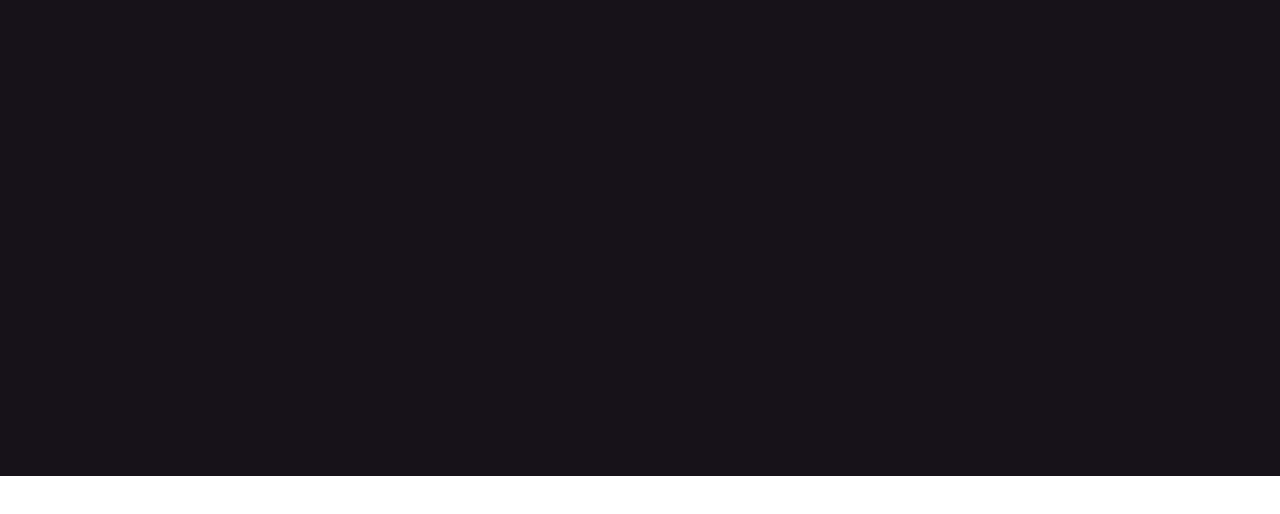
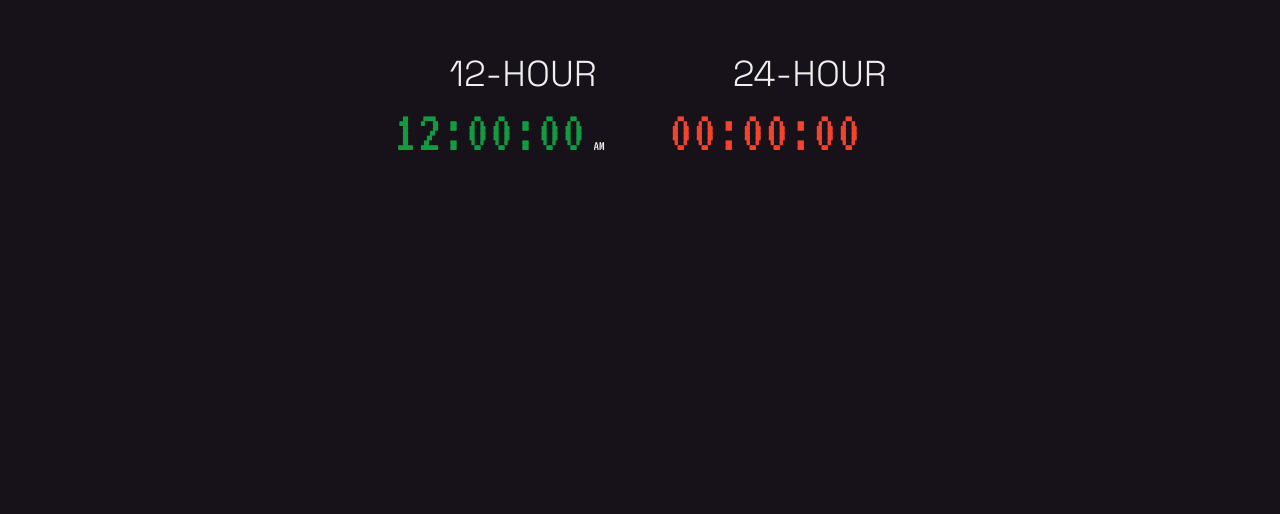
Before and after one commit to functionfaiecho/enhancedclock, a Next.js app: page / in a window 1280 px wide. Shown: the part 324-838 px from the top of the page. Before the commit the page ends 800 px from the top, so only its background shows below. Built offline with nearby package versions, Linux system fonts and the light colour scheme.

Commit message:
Clock component mostly complete.

```diff
--- a/app/(components)/Clock.tsx
+++ b/app/(components)/Clock.tsx
@@ -1,18 +1,55 @@
 "use client";
 
 import Head from "next/head";
-
-/* Component for Clock. This is where the 12 and 24 hour clocks will be placed.
-    Google Fonts are used. This has been updated in the tailwind.config.ts file.*/
+import React, { useState } from "react";
+import {
+  changeHour,
+  changeMinute,
+  changeSecond,
+  toggleAMPM,
+  convertTo24HourFormat,
+} from "../utils/clockUtils";
 
 const Clock: React.FC = () => {
+  // State for hours, minutes, seconds, and AM/PM
+  const [hour12, setHour12] = useState(12);
+  const [minute, setMinute] = useState(0);
+  const [second, setSecond] = useState(0);
+  const [isAM, setIsAM] = useState(true);
+
+  const hour24 = convertTo24HourFormat(hour12, isAM);
+
   return (
-    <div>
+    <div className="flex justify-center items-center h-screen">
       <Head>
         <link rel="preconnect" href="https://fonts.googleapis.com" />
         <link rel="preconnect" href="https://fonts.gstatic.com" crossOrigin="anonymous" />
-        <link href="https://fonts.googleapis.com/css2?family=VT323&display=swap" rel="stylesheet" />
+        <link href="https://fonts.googleapis.com/css2?family=Space+Grotesk:wght@300,400,500,600,700&family=VT323&display=swap" rel="stylesheet" />
       </Head>
+      <div className="flex space-x-16">
+        {/* 12-hour clock */}
+        <div>
+          <h2 className="text-textColour text-4xl mb-2 ml-14 font-clockDesc">12-HOUR</h2>
+          <div className="text-clockDigit12 text-6xl font-digitalClock">
+            <span>{hour12.toString().padStart(2, "0")}</span>:
+            <span>{minute.toString().padStart(2, "0")}</span>:
+            <span>{second.toString().padStart(2, "0")}</span>
+            <span className="text-textColour text-sm ml-2 cursor-pointer" onClick={() => toggleAMPM(setIsAM)}>
+              {isAM ? "AM" : "PM"}
+            </span>
+          </div>
+        </div>
+
+        {/* 24-hour clock */}
+        <div>
+          <h2 className="text-textColour text-4xl mb-2 ml-16 font-clockDesc">24-HOUR</h2>
+          <div className="text-clockDigit24 text-6xl font-digitalClock">
+            <span>{hour24.toString().padStart(2, "0")}</span>:
+            <span>{minute.toString().padStart(2, "0")}</span>:
+            <span>{second.toString().padStart(2, "0")}</span>
+          </div>
+        </div>
+      </div>
     </div>
   );
 };
--- a/app/page.tsx
+++ b/app/page.tsx
@@ -1,9 +1,10 @@
 import Image from "next/image";
+import Clock from "./(components)/Clock";
 
 export default function Home() {
   return (
     <div className="min-h-screen p-8 pb-20 bg-background">
-      {/* Add your content here */}
+      <Clock />
     </div>
   );
 }
--- a/tailwind.config.ts
+++ b/tailwind.config.ts
@@ -11,6 +11,7 @@ const config: Config = {
       // Add custom font family under extend
       fontFamily: {
         digitalClock: ['VT323', 'monospace'], /* Declaration of the font for the Clock.tsx and LiveClock.tsx */
+        clockDesc: ['Space Grotesk', 'sans-serif'],
       },
       colors: {
         background: "#171219",
```
